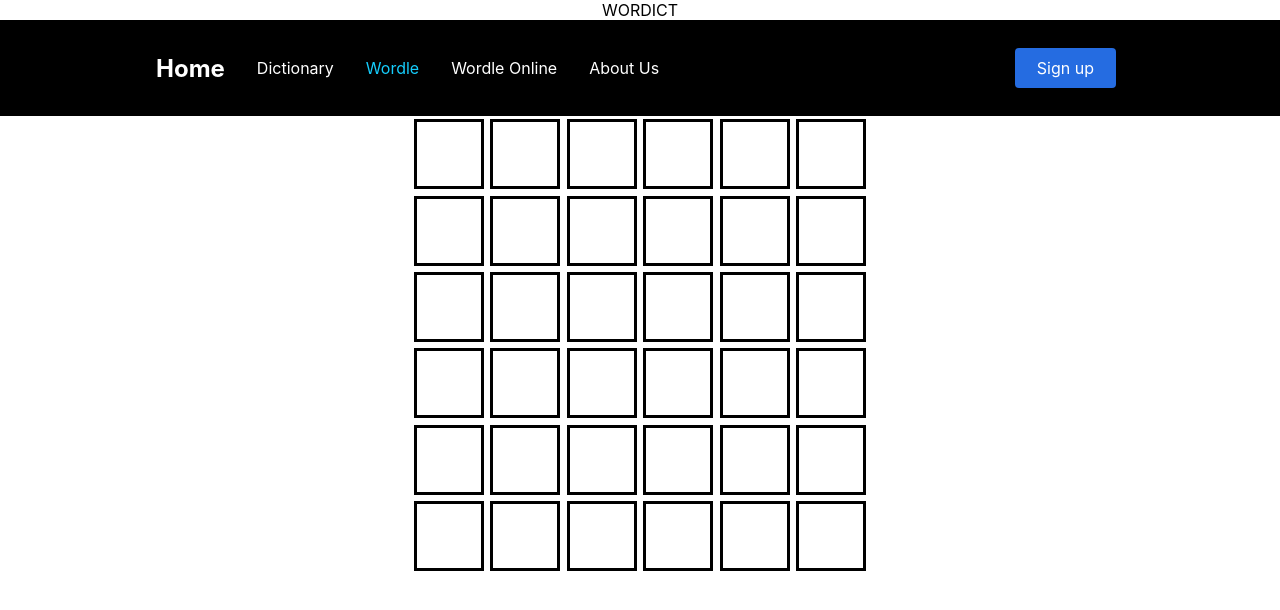
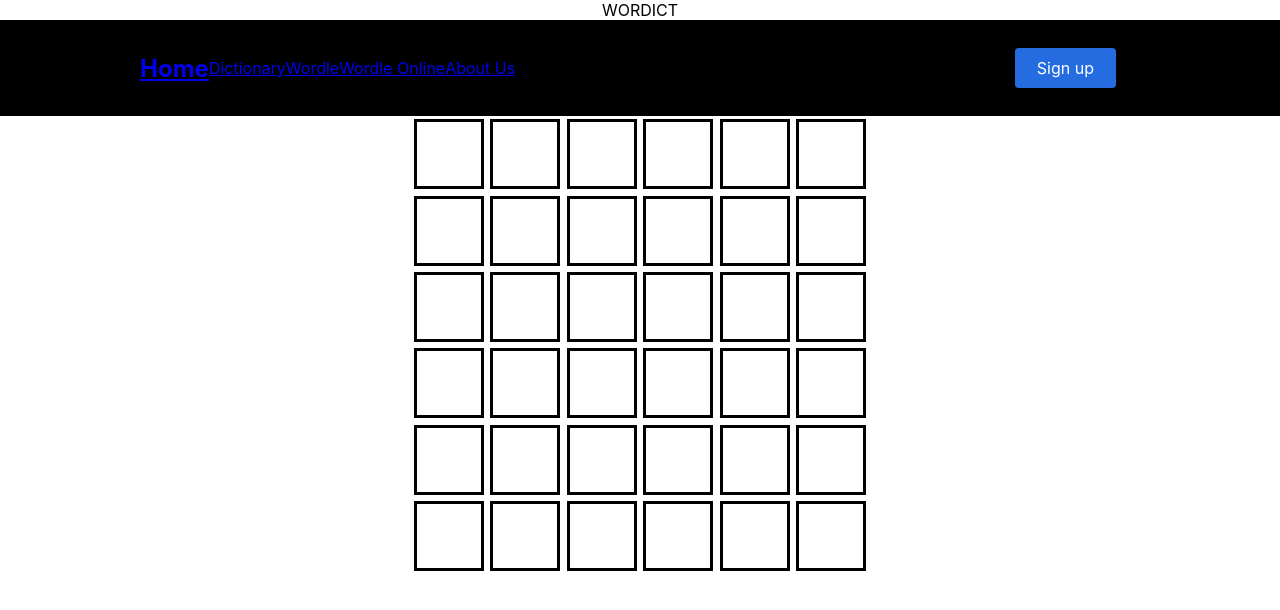
Before and after one commit to MarkProjs/wordict-project, a React (Create React App) app in the folder client/: page /wordle in a window 1280 px wide. Shown: the top 610 px of the page. Built offline with nearby package versions, Linux system fonts and the light colour scheme.

Commit message:
still transfering the styled-component to cs

```diff
--- a/client/src/NavBar.css
+++ b/client/src/NavBar.css
@@ -6,3 +6,36 @@
     padding: 0.5rem calc((100vw - 1000px) / 2);
     z-index: 10;
 }
+
+.NavMenu {
+    display: flex;
+    align-items: center;
+    margin-right: -24px;
+    color: #fff;
+
+    @media screen and (max-width: 768px) {
+        display: none;
+    }
+}
+
+.NavBtn {
+    display: flex;
+    align-items: center;
+    margin-right: 24px;
+
+    @media screen and (max-width: 768px) {
+        display: none;
+    }
+}
+
+.NavBtnLink {
+    border-radius: 4px;
+    background: #256ce1;
+    padding: 10px 22px;
+    color: #fff;
+    border: none;
+    outline: none;
+    cursor: pointer;
+    transition: all 0.2s ease-in-out;
+    text-decoration: none;
+}
--- a/client/src/components/NavBar/NavBar.js
+++ b/client/src/components/NavBar/NavBar.js
@@ -1,13 +1,11 @@
 import '../../NavBar.css';
-import { NavLink,
-  NavMenu, NavBtn, NavBtnLink } from './NavbarElem.js';
-import { NavLink as Link } from 'react-router-dom';
+import { NavLink } from 'react-router-dom';
 
 function NavBar() {
   return(
     <>
       <nav className='Nav'>
-        <NavMenu>
+        <div className='NavMenu'>
           <NavLink to='/'>
             <h1>Home</h1>
           </NavLink>
@@ -23,10 +21,10 @@ function NavBar() {
           <NavLink to="/about" activestyle="true">
             About Us
           </NavLink>
-        </NavMenu>
-        <NavBtn>
-          <NavBtnLink to="">Sign up</NavBtnLink>
-        </NavBtn>
+        </div>
+        <nav className='NavBtn'>
+          <NavLink to="" className='NavBtnLink'>Sign up</NavLink>
+        </nav>
       </nav>
     </>
   );
--- a/client/src/components/NavBar/NavbarElem.js
+++ b/client/src/components/NavBar/NavbarElem.js
@@ -12,27 +12,6 @@ export const NavLink = styled(Link)`
 
     &.active {
         color: #15cdfc;
-    }
-`;
-
-export const NavMenu = styled.div`
-    display: flex;
-    align-items: center;
-    margin-right: -24px;
-    color: #fff;
-
-    @media screen and (max-width: 768px) {
-        display: none;
-    }
-`;
-
-export const NavBtn = styled.nav`
-    display: flex;
-    align-items: center;
-    margin-right: 24px;
-
-    @media screen and (max-width: 768px) {
-        display: none;
     }
 `;
 
```
